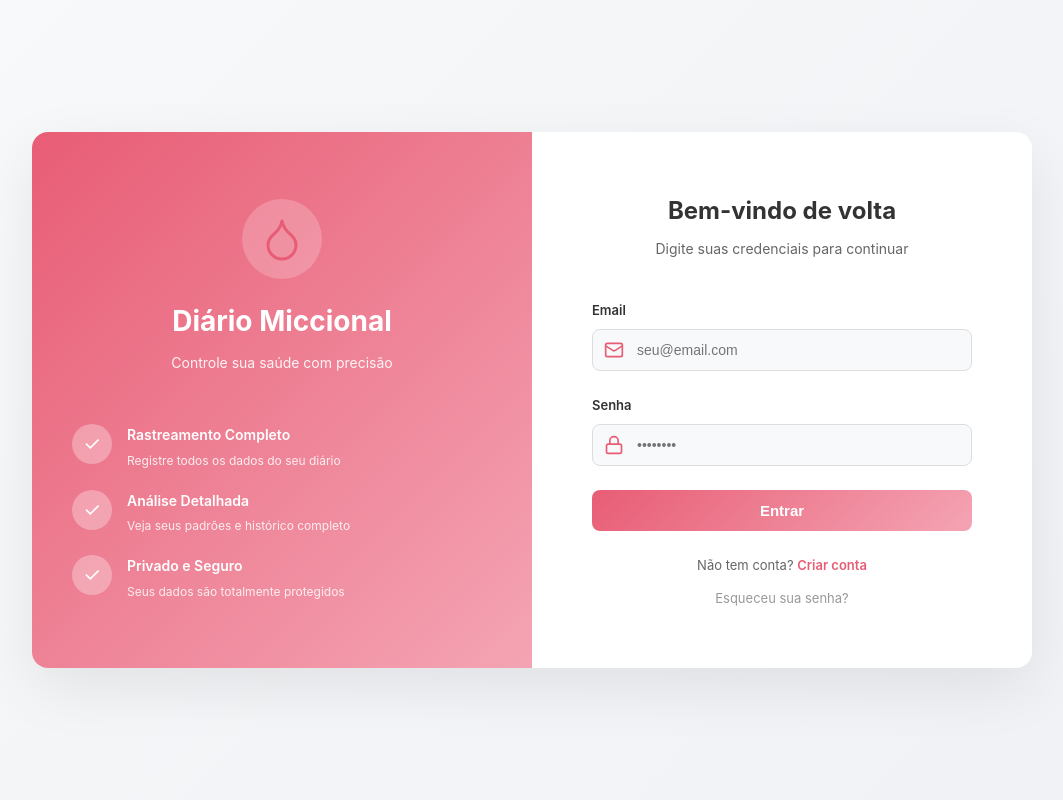
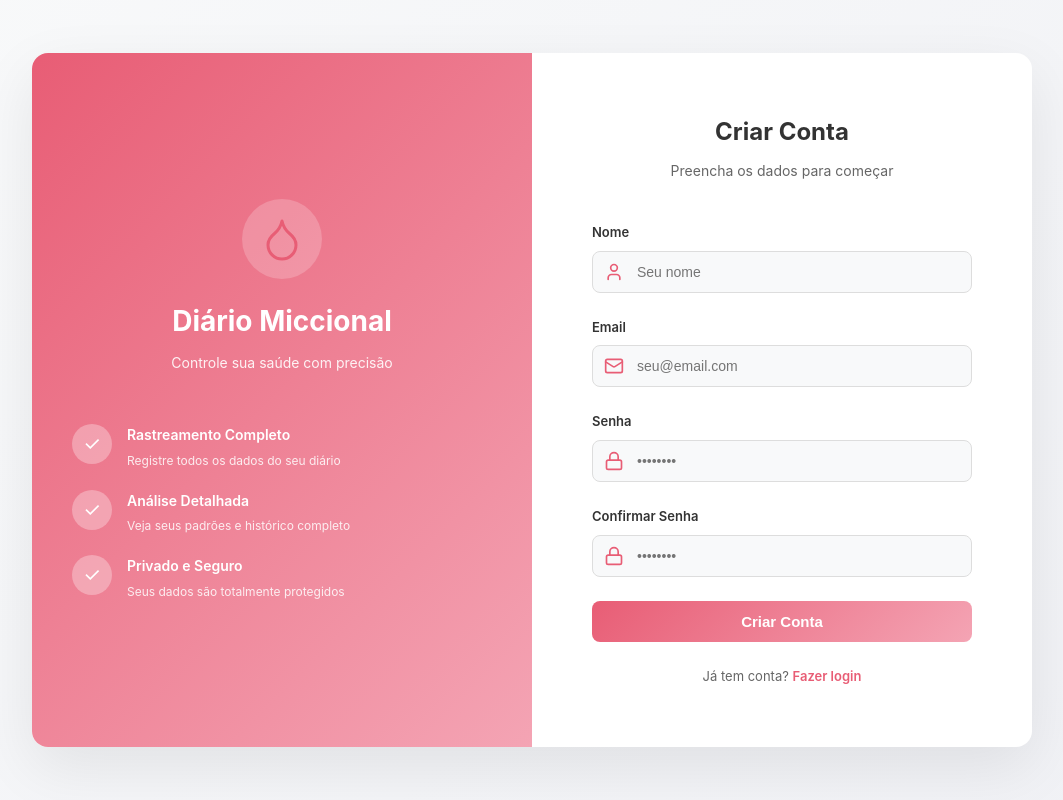
Before and after one commit to LucasRonzellaAmado/Aplicativo-Miccional, a React (Vite) app in the folder frontend/: page /signup in a window 1280 px wide. Before the commit this address led to /. Shown: the whole page, without its empty margins (108-1171 px from the left). Built offline with nearby package versions, Linux system fonts and the light colour scheme.

Commit message:
fix: Add signup page and route - enables user registration

```diff
--- a/frontend/src/App.jsx
+++ b/frontend/src/App.jsx
@@ -1,6 +1,7 @@
 import React, { useState } from 'react';
 import { BrowserRouter as Router, Routes, Route, Navigate } from 'react-router-dom';
 import Login from './pages/Login';
+import Signup from './pages/Signup';
 import Home from './pages/Home';
 import DiarioMiccional from './pages/DiarioMiccional';
 import Hidratacao from './pages/Hidratacao';
@@ -34,6 +35,7 @@ function App() {
         {!isAuthenticated ? (
           <>
             <Route path="/" element={<Login onLogin={handleLogin} />} />
+            <Route path="/signup" element={<Signup onLogin={handleLogin} />} />
             <Route path="*" element={<Navigate to="/" />} />
           </>
         ) : (
--- a/frontend/src/pages/Signup.jsx
+++ b/frontend/src/pages/Signup.jsx
@@ -1,13 +1,14 @@
 import { useState } from 'react'
 import { useNavigate, Link } from 'react-router-dom'
 import { Droplet, Mail, Lock, User } from 'lucide-react'
-import './Auth.css'
+import '../styles/LoginNew.css'
+import { API_URL } from '../config';
 
 export default function Signup({ onLogin }) {
   const [nome, setNome] = useState('')
   const [email, setEmail] = useState('')
   const [senha, setSenha] = useState('')
-  const [confirmaSenha, setConfirmaSenha] = useState('')
+  const [confirmarSenha, setConfirmarSenha] = useState('')
   const [erro, setErro] = useState('')
   const [carregando, setCarregando] = useState(false)
   const navigate = useNavigate()
@@ -16,26 +17,32 @@ export default function Signup({ onLogin }) {
     e.preventDefault()
     setErro('')
 
-    if (senha !== confirmaSenha) {
-      setErro('As senhas não conferem')
+    if (senha !== confirmarSenha) {
+      setErro('As senhas não correspondem')
+      return
+    }
+
+    if (senha.length < 6) {
+      setErro('A senha deve ter no mínimo 6 caracteres')
       return
     }
 
     setCarregando(true)
 
     try {
-      const response = await fetch('/api/auth/signup', {
+      const response = await fetch(`${API_URL}/api/auth/register`, {
         method: 'POST',
         headers: { 'Content-Type': 'application/json' },
-        body: JSON.stringify({ email, senha, nome })
+        body: JSON.stringify({ nome, email, senha })
       })
 
       if (response.ok) {
         const usuario = await response.json()
-        onLogin(usuario)
+        onLogin(usuario.nome)
         navigate('/home')
       } else {
-        setErro('Email já cadastrado ou erro no registro')
+        const data = await response.json()
+        setErro(data.message || 'Erro ao criar conta')
       }
     } catch (err) {
       setErro('Erro ao criar conta. Tente novamente.')
@@ -45,39 +52,74 @@ export default function Signup({ onLogin }) {
   }
 
   return (
-    <div className="auth-container">
-      <div className="auth-illustration">
-        <div className="illustration-box">
-          <Droplet size={64} color="var(--primary-pink)" />
+    <div className="auth-container-new">
+      <div className="auth-content">
+        {/* Left Side - Illustration */}
+        <div className="auth-left">
+          <div className="logo-section">
+            <div className="logo-circle">
+              <Droplet size={48} color="#E85D75" strokeWidth={1.5} />
+            </div>
             <h1>Diário Miccional</h1>
+            <p className="subtitle">Controle sua saúde com precisão</p>
+          </div>
+
+          <div className="benefits">
+            <div className="benefit-item">
+              <div className="benefit-icon">✓</div>
+              <div>
+                <h4>Rastreamento Completo</h4>
+                <p>Registre todos os dados do seu diário</p>
               </div>
             </div>
 
-      <div className="auth-form-container">
-        <form onSubmit={handleSubmit} className="auth-form">
-          <h2>Criar minha conta</h2>
+            <div className="benefit-item">
+              <div className="benefit-icon">✓</div>
+              <div>
+                <h4>Análise Detalhada</h4>
+                <p>Veja seus padrões e histórico completo</p>
+              </div>
+            </div>
 
-          {erro && <div className="error-message">{erro}</div>}
+            <div className="benefit-item">
+              <div className="benefit-icon">✓</div>
+              <div>
+                <h4>Privado e Seguro</h4>
+                <p>Seus dados são totalmente protegidos</p>
+              </div>
+            </div>
+          </div>
+        </div>
 
-          <div className="form-group">
-            <label htmlFor="nome">Nome Completo</label>
-            <div className="input-with-icon">
-              <User size={20} />
+        {/* Right Side - Form */}
+        <div className="auth-right">
+          <form onSubmit={handleSubmit} className="auth-form-new">
+            <div className="form-header">
+              <h2>Criar Conta</h2>
+              <p>Preencha os dados para começar</p>
+            </div>
+
+            {erro && <div className="error-message-new">{erro}</div>}
+
+            <div className="form-group-new">
+              <label htmlFor="nome">Nome</label>
+              <div className="input-wrapper">
+                <User size={20} className="input-icon" />
                 <input
                   type="text"
                   id="nome"
                   value={nome}
                   onChange={(e) => setNome(e.target.value)}
-                placeholder="João Silva"
+                  placeholder="Seu nome"
                   required
                 />
               </div>
             </div>
 
-          <div className="form-group">
+            <div className="form-group-new">
               <label htmlFor="email">Email</label>
-            <div className="input-with-icon">
-              <Mail size={20} />
+              <div className="input-wrapper">
+                <Mail size={20} className="input-icon" />
                 <input
                   type="email"
                   id="email"
@@ -89,10 +131,10 @@ export default function Signup({ onLogin }) {
               </div>
             </div>
 
-          <div className="form-group">
+            <div className="form-group-new">
               <label htmlFor="senha">Senha</label>
-            <div className="input-with-icon">
-              <Lock size={20} />
+              <div className="input-wrapper">
+                <Lock size={20} className="input-icon" />
                 <input
                   type="password"
                   id="senha"
@@ -104,32 +146,35 @@ export default function Signup({ onLogin }) {
               </div>
             </div>
 
-          <div className="form-group">
-            <label htmlFor="confirmaSenha">Confirmar Senha</label>
-            <div className="input-with-icon">
-              <Lock size={20} />
+            <div className="form-group-new">
+              <label htmlFor="confirmarSenha">Confirmar Senha</label>
+              <div className="input-wrapper">
+                <Lock size={20} className="input-icon" />
                 <input
                   type="password"
-                id="confirmaSenha"
-                value={confirmaSenha}
-                onChange={(e) => setConfirmaSenha(e.target.value)}
+                  id="confirmarSenha"
+                  value={confirmarSenha}
+                  onChange={(e) => setConfirmarSenha(e.target.value)}
                   placeholder="••••••••"
                   required
                 />
               </div>
             </div>
 
-          <button type="submit" className="btn-primary btn-large" disabled={carregando}>
-            {carregando ? 'Criando conta...' : 'Criar minha conta'}
+            <button
+              type="submit"
+              className="btn-login"
+              disabled={carregando}
+            >
+              {carregando ? 'Criando conta...' : 'Criar Conta'}
             </button>
 
-          <div className="auth-links">
-            <p>
-              Já tem conta? <Link to="/login">Entrar</Link>
-            </p>
+            <div className="form-footer">
+              <p>Já tem conta? <Link to="/">Fazer login</Link></p>
             </div>
           </form>
         </div>
       </div>
+    </div>
   )
 }
```
Lines whose indentation alone changed are shown as unchanged.
